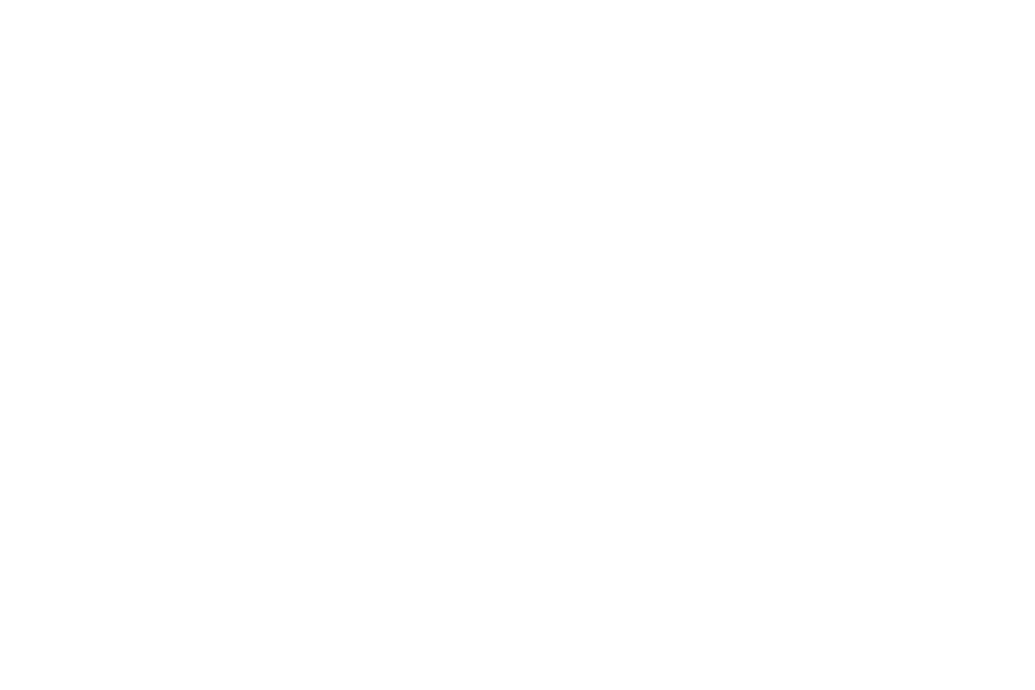
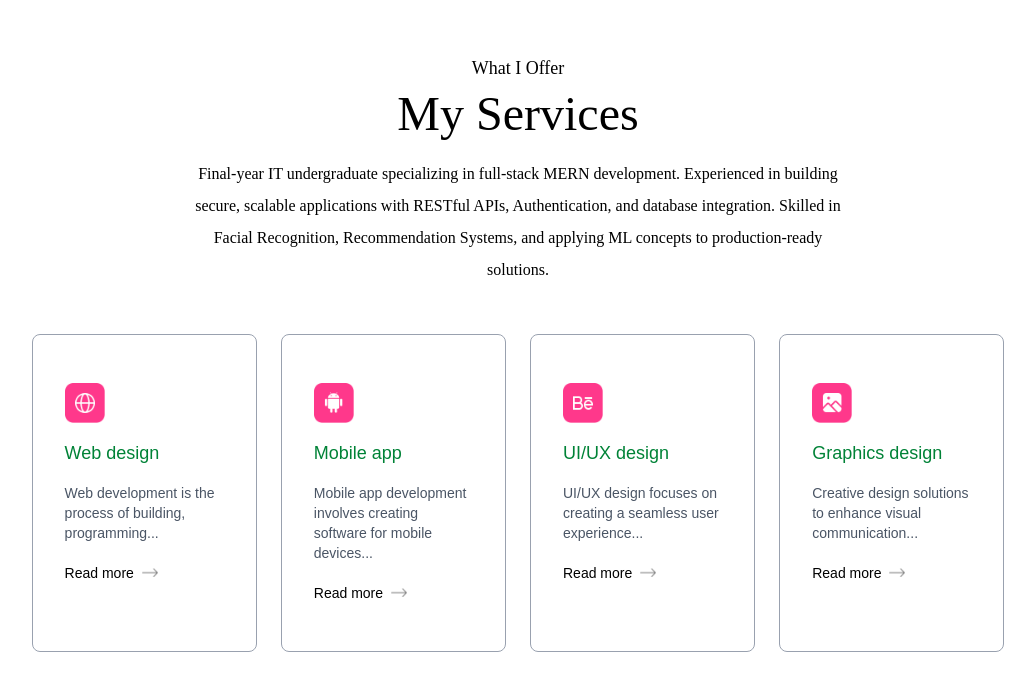
Before and after one commit to LayuruLK/Portfolio, a Next.js app in the folder portfolio/: page / in a window 1280 px wide. Shown: the part 1627-2317 px from the top of the page, without its empty margins (122-1157 px from the left). Before the commit the page ends 1641 px from the top, so only its background shows below. Built offline with nearby package versions, Linux system fonts and the light colour scheme; a web font is replaced by a local one.

Commit message:
feat: complete my services section

```diff
--- a/portfolio/app/components/Navbar.tsx
+++ b/portfolio/app/components/Navbar.tsx
@@ -40,7 +40,7 @@
           <Image src={assets.logo} alt={''} className='w-28 cursor-pointer mr-14' />
         </a>
 
-        <ul className='hidden md:flex items-center gap-6 lg:gap-8 rounded-full px-12 py-3 bg-white shadow-sm bg-opacity-50'>
+        <ul className={`hidden md:flex items-center gap-6 lg:gap-8 rounded-full px-12 py-3 ${isScroll ? "" : "bg-white shadow-sm bg-opacity-50"} `}>
           <li><a className='font-ovo' href="#top">Home</a></li>
           <li><a className='font-ovo' href="#about">About me</a></li>
           <li><a className='font-ovo' href="#services">Services</a></li>
--- /dev/null
+++ b/portfolio/app/components/Services.tsx
@@ -0,0 +1,36 @@
+import { assets, serviceData } from '@/assets/assets'
+import Image from 'next/image'
+import React from 'react'
+
+const Services = () => {
+  return (
+    <div id='services' className='w-full px-[12%] py-10 scroll-mt-20'>
+      <h4 className='text-center mb-2 text-lg font-ovo'>What I Offer</h4>
+      <h2 className='text-center text-5xl font-ovo'>My Services</h2>
+
+      <p className='text-center max-w-2xl mx-auto mt-5 mb-12 font-ovo'>
+            Final-year IT undergraduate specializing in full-stack MERN development. Experienced in
+            building secure, scalable applications with RESTful APIs, Authentication, and database
+            integration. Skilled in Facial Recognition, Recommendation Systems, and applying ML
+            concepts to production-ready solutions.
+      </p>
+
+      <div className='grid grid-cols-[var(--grid-template-columns-layout)] gap-6 my-10 '>
+        {serviceData.map(({icon, title, description, link}, index)=>(
+            <div key={index} className='border border-gray-400 rounded-lg px-8 py-12 hover:shadow-black cursor-pointer hover:bg-light-hover hover:-translate-y-1 duration-500'>
+                <Image src={icon} alt='' className='w-10'/>
+                <h3 className='text-lg my-4 text-green-700'>{title}</h3>
+                <p className='text-sm text-gray-600 leading-5'>
+                    {description}
+                </p>
+                <a href={link} className='flex items-center gap-2 text-sm mt-5'>
+                    Read more <Image src={assets.right_arrow} alt='' className='w-4'/>
+                </a>
+            </div>
+        ))}
+      </div>
+    </div>
+  )
+}
+
+export default Services
--- a/portfolio/app/globals.css
+++ b/portfolio/app/globals.css
@@ -10,4 +10,6 @@
 
   --shadow-black: 4px 4px 0 #000;
   --shadow-white: 4px 4px 0 #fff;
+
+  --grid-template-columns-layout: repeat(auto-fit, minmax(200px, 1fr));
 }
--- a/portfolio/app/page.tsx
+++ b/portfolio/app/page.tsx
@@ -2,6 +2,7 @@
 import About from "./components/About";
 import Header from "./components/Header";
 import Navbar from "./components/Navbar";
+import Services from "./components/Services";
 
 
 export default function Home() {
@@ -10,6 +11,7 @@
       <Navbar />
       <Header />
       <About />
+      <Services />
     </>
   );
 }
```
